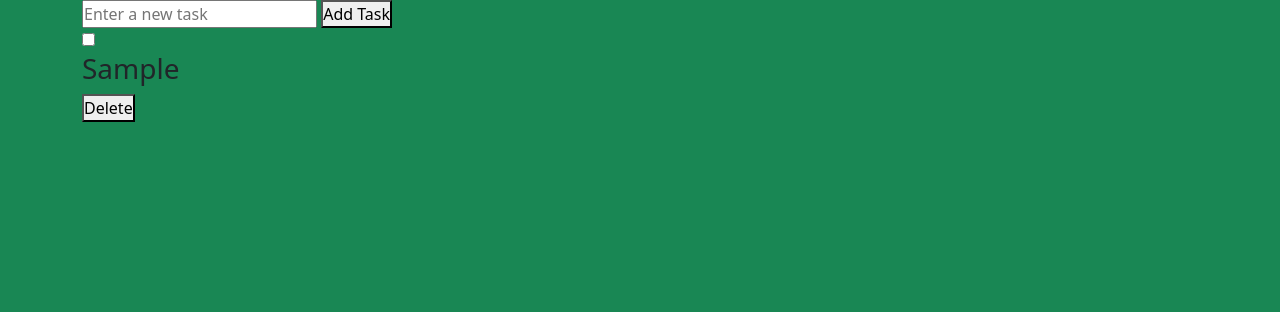
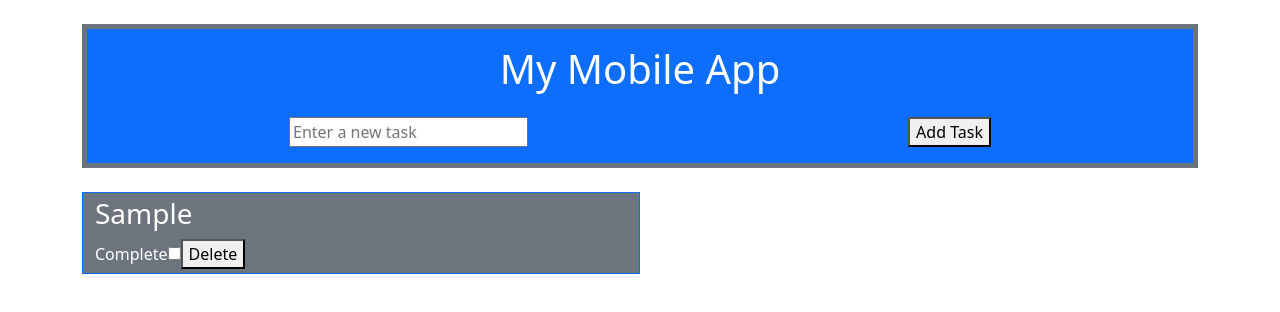
Before and after one commit to nicolae-co/Todos, a website: page index.html in a window 1280 px wide. Both pictures are taken after typing "Sample" into the empty fields and a click on the button "Add Task". Drawn offline with nearby package versions, Linux system fonts and the light colour scheme.

Commit message:
Raw design commit

```diff
--- a/index.html
+++ b/index.html
@@ -4,21 +4,35 @@
     <meta charset="UTF-8">
     <meta http-equiv="X-UA-Compatible" content="IE=edge">
     <meta name="viewport" content="width=device-width, initial-scale=1.0">
-    <link rel="stylesheet" href="styles.css">
     <link rel="stylesheet" href="/node_modules/bootstrap/dist/css/bootstrap.min.css">
+    <link rel="stylesheet" href="/styles.css">
     <script src="/node_modules/bootstrap/dist/js/bootstrap.bundle.min.js"></script>
     <script defer src="main.js"></script>
     <title>Todos</title>
 </head>
-<body class="bg-success">
-    <div class="container ">
-        <!-- create a form for adding new tasks -->
-        <form id="add-task-form">
-            <input type="text" id="new-task" placeholder="Enter a new task" />
-            <button type="submit">Add Task</button>
-        </form>
+<body>
+    <!-- Create a container for the app layout -->
+<div class="container">
 
-        <div id="task-list"></div>
+    <!-- Add a container with the sticky-top class -->
+    <div class="container sticky-top behind-container bg-primary text-white border border-5 border-secondary mt-4 py-3">
+        <!-- Add a title -->
+        <h1 class="text-center">My Mobile App</h1>
+
+        <!-- Create a row for the input and button -->
+        <div class="row mt-4">
+            <!-- create a form for adding new tasks -->
+            <form id="add-task-form" class="d-flex justify-content-around">
+                <input type="text" id="new-task" placeholder="Enter a new task" />
+                <button type="submit">Add Task</button>
+            </form>
+        </div>
     </div>
+
+    <div class="container top-container">
+        <!-- Add the task list container -->
+        <div id="task-list" class="row mt-4"></div>
+    </div>
+</div>
 </body>
 </html>
--- a/main.js
+++ b/main.js
@@ -20,10 +20,12 @@ function renderTasks() {
   for (let i = 0; i < tasks.length; i++) {
       // create a new task element
       const task = document.createElement("div");
-      task.classList.add("task");
+      task.classList.add("task", "col-6", "bg-secondary", "text-white", "py-1","border", "border-primary");
       const checkbox = document.createElement("input");
       checkbox.type = "checkbox";
-      checkbox.checked = tasks[i].completed;
+    checkbox.checked = tasks[i].completed;
+    const checkboxText = document.createElement("span");
+    checkboxText.innerText = "Complete";
 
   // create a label for the task
   const label = document.createElement("h3");
@@ -35,8 +37,9 @@ function renderTasks() {
     });
     // if the completed flag is checked, changes the background and hides the completed checkbox
     if (tasks[i].completed) {
-      label.classList.add("bg-danger");
-      checkbox.classList.add("d-none")
+      label.classList.add("bg-light", "text-dark");
+      checkbox.classList.add("d-none");
+      checkboxText.classList.add("d-none");
     }
 
   // create a delete button
@@ -50,9 +53,10 @@ function renderTasks() {
   });
 
 // append the checkbox, label, and delete button to the task element
-  task.appendChild(checkbox);
-  task.appendChild(label);
-  task.appendChild(deleteButton);
+    task.appendChild(label);
+    task.appendChild(checkboxText);
+    task.appendChild(checkbox);
+    task.appendChild(deleteButton);
 
   // append the task element to the task list
     taskList.appendChild(task);
--- a/styles.css
+++ b/styles.css
@@ -1,6 +1,4 @@
-@import 'bootstrap/dist/css/bootstrap.min.css';
-
-*{
+body{
     margin: 0;
     padding: 0;
     box-sizing: border-box;
```
